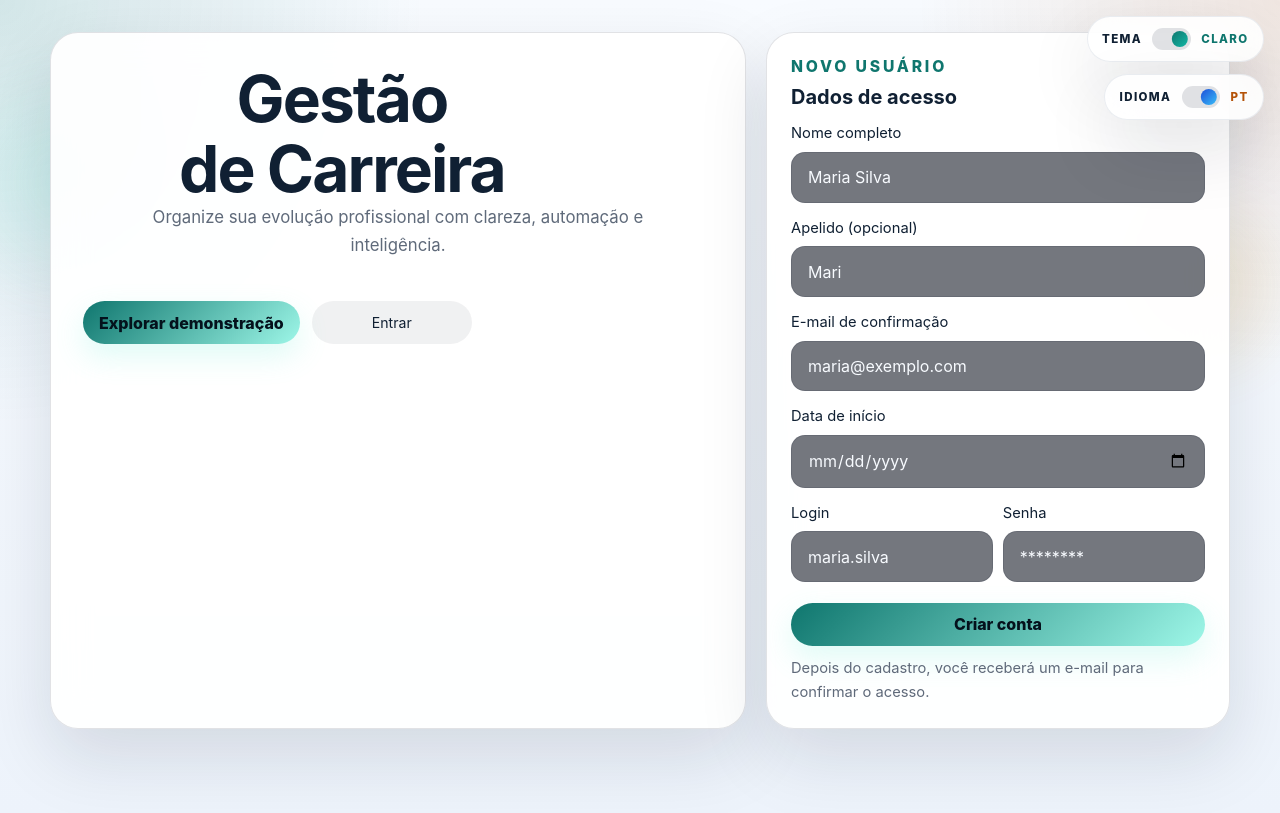
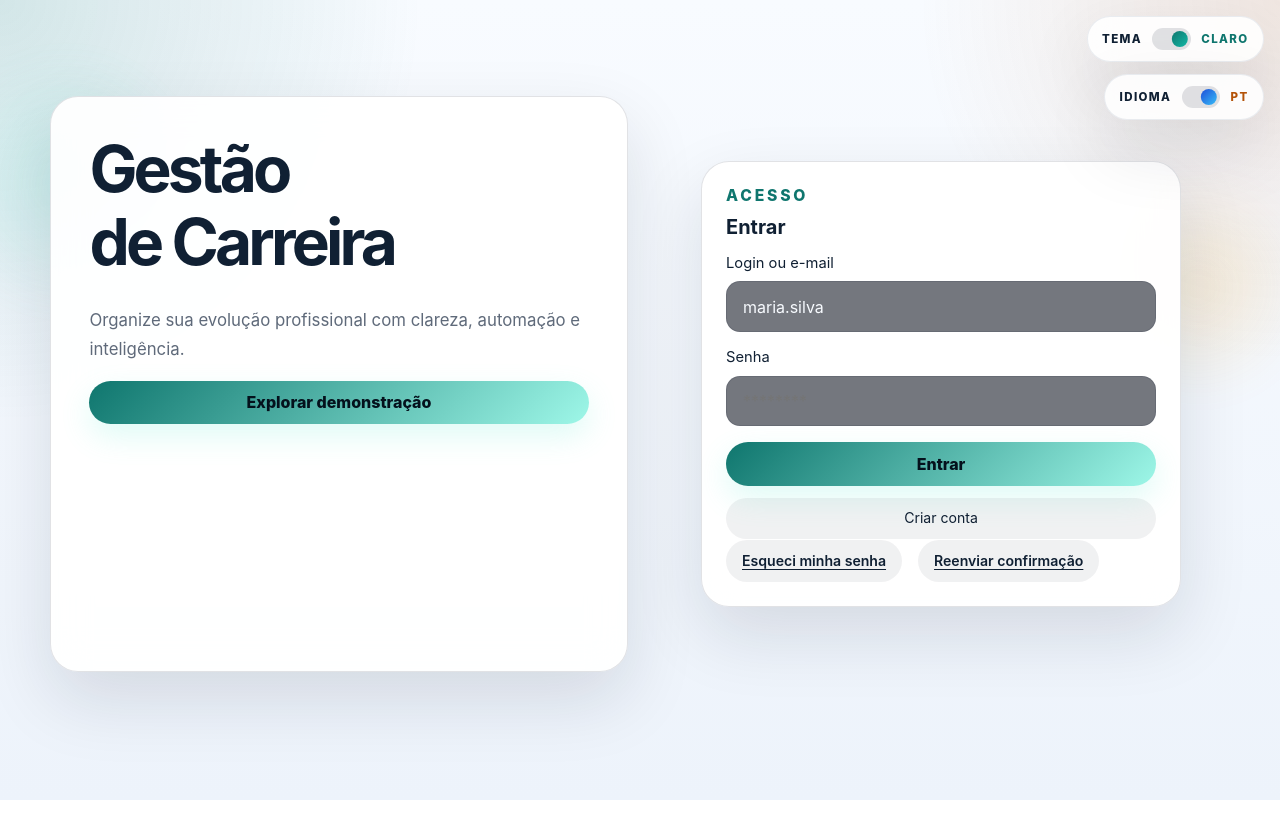
Before and after one commit to nathaliareiss/Gestaodecarreira, a Next.js app in the folder frontend/: page / in a window 1280 px wide. Shown: the top 813 px of the page. Built offline with nearby package versions, Linux system fonts and the light colour scheme; no server answers.

Commit message:
feat: atualizar seção de autenticação para suportar modo de login e refatorar estilos

```diff
--- a/frontend/app/globals.css
+++ b/frontend/app/globals.css
@@ -154,6 +154,17 @@ code {
   position: relative;
 }
 
+.page-shell--auth {
+  min-height: 100svh;
+  display: flex;
+  align-items: center;
+}
+
+.page-shell--auth .hero {
+  width: 100%;
+  margin-bottom: 0;
+}
+
 .bg-orb {
   position: absolute;
   inset: auto;
@@ -245,6 +256,61 @@ html[data-theme="light"] .note-card {
   max-width: 100%;
 }
 
+.hero--auth {
+  grid-template-columns: minmax(0, 1fr) minmax(0, 1fr);
+  gap: 1.5rem;
+  align-items: stretch;
+}
+
+.hero-copy--auth {
+  min-height: clamp(30rem, 72svh, 42rem);
+  padding: clamp(2rem, 3vw, 3rem);
+  justify-content: center;
+  gap: 1.1rem;
+}
+
+.auth-hero-stack {
+  display: grid;
+  gap: 0.95rem;
+  align-content: center;
+  max-width: 34rem;
+}
+
+.auth-hero-stack--register {
+  max-width: 38rem;
+}
+
+.hero-title--auth {
+  display: grid;
+  gap: 0.08em;
+  line-height: 0.94;
+  font-size: clamp(3rem, 6vw, 5.6rem);
+  letter-spacing: -0.06em;
+  max-width: 8ch;
+}
+
+.hero-title--auth span {
+  display: block;
+}
+
+.hero-text--auth {
+  margin-top: 0;
+  max-width: 34ch;
+  font-size: 1.08rem;
+}
+
+.hero-links--auth {
+  margin-top: 0.15rem;
+  display: flex;
+  flex-wrap: wrap;
+  gap: 0.75rem;
+}
+
+.hero-links--auth .primary-button,
+.hero-links--auth .ghost-button {
+  min-width: 11rem;
+}
+
 .hero-copy--centered {
   text-align: center;
   justify-items: center;
@@ -339,6 +405,24 @@ html[data-theme="light"] .note-card {
   justify-self: end;
 }
 
+.auth-panel {
+  width: 100%;
+  min-height: clamp(30rem, 72svh, 42rem);
+  display: grid;
+  align-items: center;
+}
+
+.auth-panel--login,
+.auth-panel--register {
+  justify-items: stretch;
+}
+
+.auth-panel .form-card--auth,
+.auth-panel .form-card--register {
+  width: min(100%, 30rem);
+  justify-self: center;
+}
+
 .form-card--register,
 .form-card--login,
 .form-card--recovery {
@@ -355,6 +439,11 @@ html[data-theme="light"] .form-card--recovery {
 
 .card-header--tight {
   margin-bottom: 0.75rem;
+}
+
+.card-header--stacked {
+  flex-direction: column;
+  align-items: flex-start;
 }
 
 .ghost-button,
@@ -632,9 +721,7 @@ html[data-theme="light"] .ghost-button {
 
 .actions--login {
   margin-top: 1rem;
-  display: flex;
-  flex-wrap: wrap;
-  align-items: center;
+  display: grid;
   gap: 0.75rem;
 }
 
@@ -643,17 +730,28 @@ html[data-theme="light"] .ghost-button {
   flex-basis: 100%;
 }
 
-.login-secondary-link {
-  display: grid;
-  gap: 0.2rem;
-  flex-basis: 100%;
-  margin-top: -0.1rem;
-}
-
-.login-secondary-link__label {
-  color: var(--muted);
-  font-size: 0.82rem;
-  line-height: 1.2;
+.auth-card-links {
+  display: flex;
+  flex-wrap: wrap;
+  gap: 0.65rem 1rem;
+  margin-top: 0.1rem;
+}
+
+.auth-card-links .ghost-button--text {
+  min-width: 0;
+}
+
+.auth-card__primary,
+.auth-card__secondary {
+  width: 100%;
+}
+
+.auth-card__secondary {
+  color: var(--text);
+}
+
+.auth-card__secondary:hover {
+  transform: translateY(-1px);
 }
 
 .actions--compact {
@@ -2406,8 +2504,25 @@ html[data-language="en"] .language-toggle__dot {
     grid-template-columns: 1fr;
   }
 
+  .hero--auth {
+    gap: 1.1rem;
+  }
+
   .hero h1 {
     max-width: none;
+  }
+
+  .hero-copy--auth,
+  .auth-panel {
+    min-height: auto;
+  }
+
+  .hero-links--auth .primary-button,
+  .hero-links--auth .ghost-button,
+  .auth-card__primary,
+  .auth-card__secondary {
+    min-width: 0;
+    width: 100%;
   }
 
   .side-panel--register,
@@ -2477,6 +2592,10 @@ html[data-language="en"] .language-toggle__dot {
     min-height: auto;
     padding: 1.1rem 1rem;
     gap: 0.7rem;
+  }
+
+  .hero-copy--auth {
+    padding: 1.25rem;
   }
 
   .hero-copy--dashboard .hero-title--centered {
@@ -2562,8 +2681,17 @@ html[data-language="en"] .language-toggle__dot {
     align-items: flex-start;
   }
 
+  .hero-links--auth {
+    width: 100%;
+  }
+
   .hero-links .ghost-button,
   .hero-links .primary-button {
     width: 100%;
   }
-}
+
+  .auth-card-links {
+    flex-direction: column;
+    align-items: flex-start;
+  }
+}
--- a/frontend/app/page.tsx
+++ b/frontend/app/page.tsx
@@ -13,5 +13,5 @@ export default async function HomePage() {
     redirect("/usuario")
   }
 
-  return <AuthEntryController modoInicial="cadastro" />
+  return <AuthEntryController modoInicial="login" />
 }
--- a/frontend/features/auth/controller/auth-entry-controller.tsx
+++ b/frontend/features/auth/controller/auth-entry-controller.tsx
@@ -3,6 +3,7 @@
 import { useEffect, useState } from "react"
 
 import { useLoginController } from "./use-login-controller"
+import { AuthHeroSection } from "@/features/auth/view/auth-hero-section"
 import { LoginCardView } from "@/features/auth/view/login-card-view"
 import { useUsuarioController } from "@/features/usuario/controller/use-usuario-controller"
 import { UsuarioFormView } from "@/features/usuario/view/usuario-form-view"
@@ -25,18 +26,25 @@ export function AuthEntryController({ modoInicial }: AuthEntryControllerProps) {
   }, [])
 
   return (
-    <main className="page-shell">
+    <main className="page-shell page-shell--auth">
       <div className="bg-orb bg-orb-a" />
       <div className="bg-orb bg-orb-b" />
 
-      <section className="hero hero--register">
-        <UsuarioHeroSection
-          entrandoDemo={cadastro.entrandoDemo}
-          onEntrarDemo={cadastro.entrarComDadosDeExemplo}
-          onAbrirLogin={() => setModo("login")}
-        />
+      <section className="hero hero--auth">
+        {modo === "cadastro" ? (
+          <UsuarioHeroSection
+            entrandoDemo={cadastro.entrandoDemo}
+            onEntrarDemo={cadastro.entrarComDadosDeExemplo}
+            onAbrirLogin={() => setModo("login")}
+          />
+        ) : (
+          <AuthHeroSection
+            entrandoDemo={login.entrandoDemo}
+            onEntrarDemo={login.entrarComDadosDeExemplo}
+          />
+        )}
 
-        <div className="side-panel side-panel--register">
+        <div className={`auth-panel ${modo === "cadastro" ? "auth-panel--register" : "auth-panel--login"}`}>
           {modo === "cadastro" ? (
             <UsuarioFormView
               cadastro={cadastro.cadastro}
```
